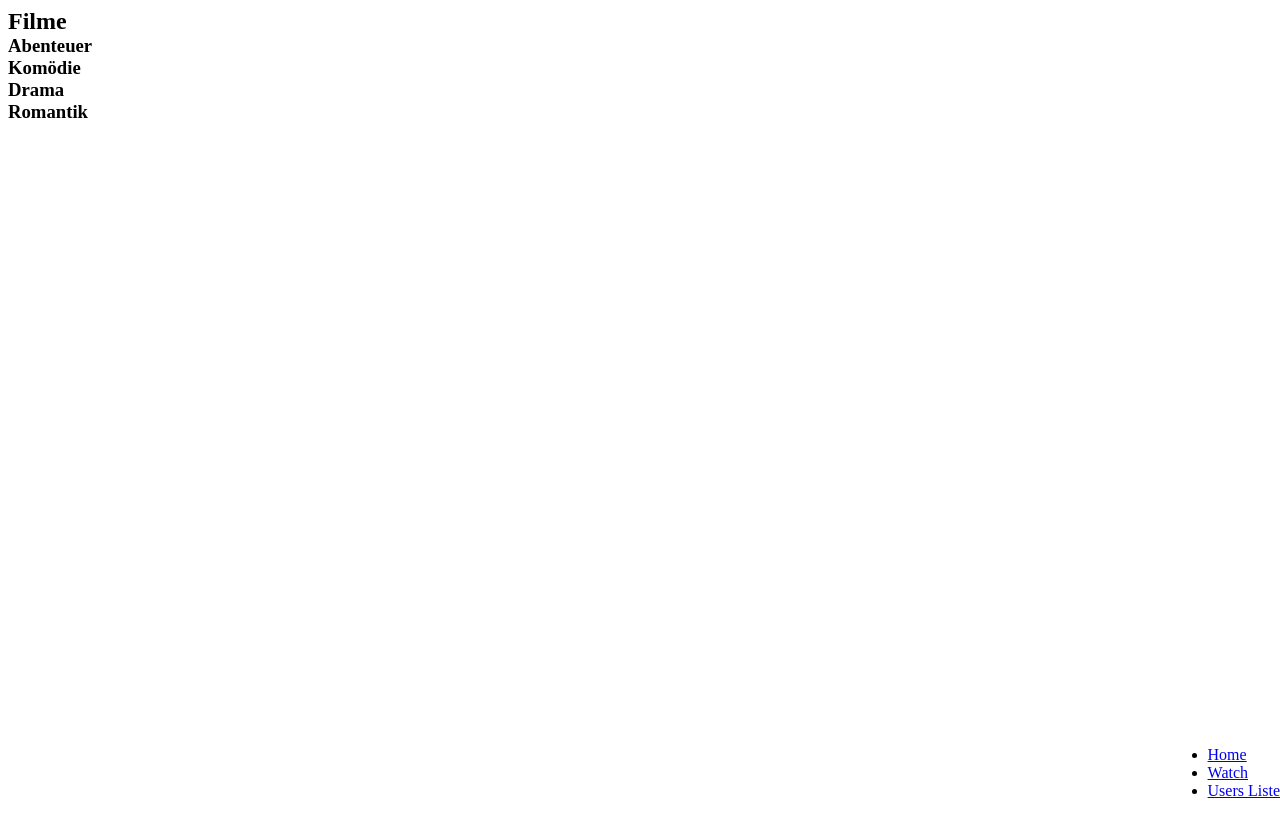
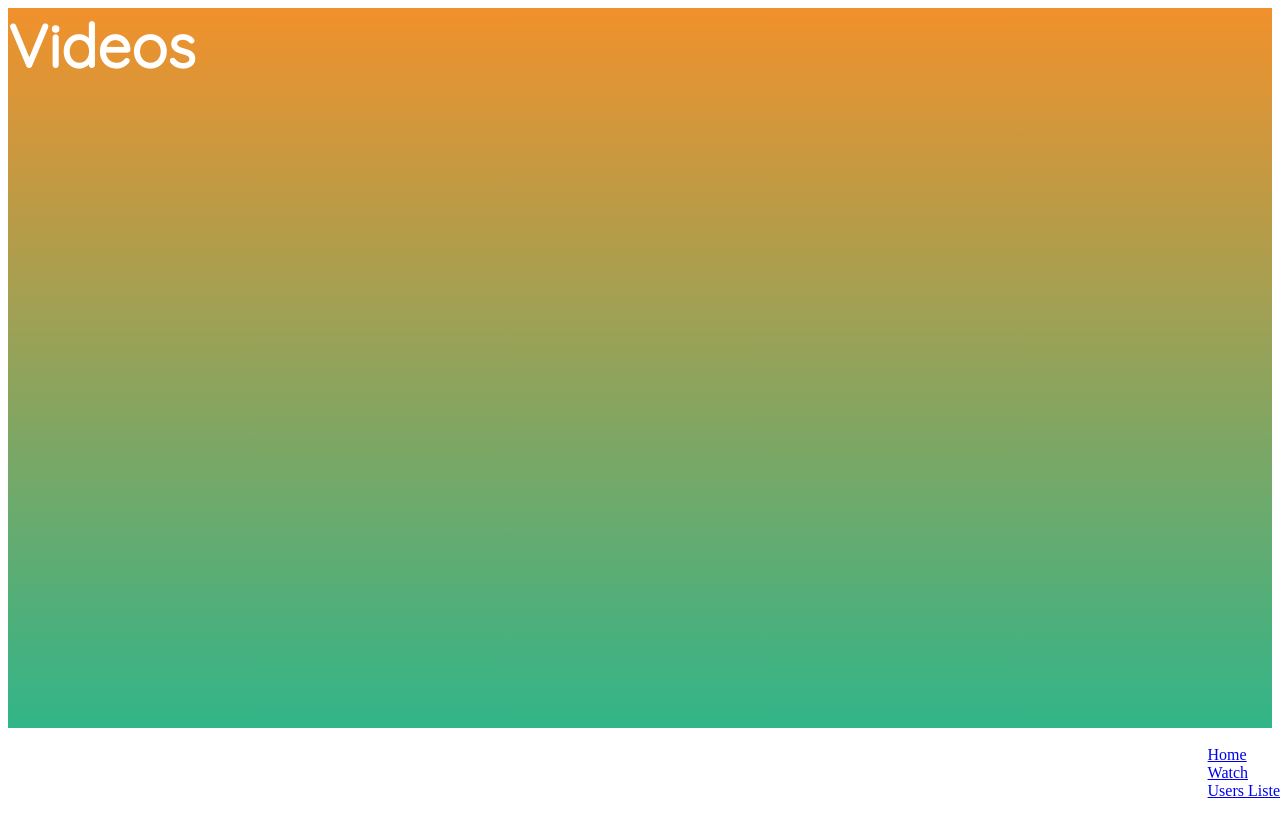
Before and after one commit to Momaritti/gera-srh, an Angular app: page /watch in a window 1280 px wide. Built offline with nearby package versions, Linux system fonts and the light colour scheme.

Commit message:
home and watch gradient styles

```diff
--- a/src/app/app.component.sass
+++ b/src/app/app.component.sass
@@ -5,6 +5,19 @@
 .routeContainer
   > *
     display: block
+
+// Gradient Function
+/// Mixin printing a linear-gradient
+/// as well as a plain color fallback
+/// and the `-webkit-` prefixed declaration
+/// @access public
+/// @param {Keyword | Angle} $direction - Linear gradient direction
+/// @param {Arglist} $color-stops - List of color-stops composing the gradient
+@mixin linear-gradient($direction, $color-stops...)
+  background: nth(nth($color-stops, 1), 1)
+  background: -webkit-linear-gradient(legacy-direction($direction), $color-stops)
+  background: linear-gradient($direction, $color-stops)
+
 
 *
   padding: 0px
@@ -23,3 +36,32 @@
   position: fixed
   bottom: 0
   right: 0
+
+*
+  padding: 0px
+  margin: 0px
+
+h1
+  font-size: $h1-size
+  color: $font-color
+  font-family: $main-font
+  text-align: right
+  padding-right: 15%
+  padding-top: 5%
+  padding-bottom: 2%
+
+h2
+  font-size: $h2-size
+  font-family: $main-font
+  color: $font-color
+h3
+  font-size: $h3-size
+  color: $font-color
+  font-family: $main-font
+p
+  font-family: $main-font
+  font-size: $main-text
+  color: $font-color
+
+li
+  list-style-type: none
--- a/src/app/home/home.component.sass
+++ b/src/app/home/home.component.sass
@@ -1,46 +1,7 @@
 @import "../variables"
+@import "../app.component.sass"
 
-/// Mixin printing a linear-gradient
-/// as well as a plain color fallback
-/// and the `-webkit-` prefixed declaration
-/// @access public
-/// @param {Keyword | Angle} $direction - Linear gradient direction
-/// @param {Arglist} $color-stops - List of color-stops composing the gradient
-@mixin linear-gradient($direction, $color-stops...)
-  background: nth(nth($color-stops, 1), 1)
-  background: -webkit-linear-gradient(legacy-direction($direction), $color-stops)
-  background: linear-gradient($direction, $color-stops)
-
-*
-  padding: 0px
-  margin: 0px
-
-h1
-  font-size: $h1-size
-  color: $font-color
-  font-family: $main-font
-  text-align: right
-  padding-right: 15%
-  padding-top: 5%
-  padding-bottom: 2%
-
-h2
-  font-size: $h2-size
-  font-family: $main-font
-  color: $font-color
-h3
-  font-size: $h3-size
-  color: $font-color
-  font-family: $main-font
-p
-  font-family: $main-font
-  font-size: $main-text
-  color: $font-color
-
-li
-  list-style-type: none
-
-div
+.first-view
   //background-color: $background-color
   background-image: linear-gradient(#e704e3, #1c8268)
 
--- a/src/app/watch/watch.component.html
+++ b/src/app/watch/watch.component.html
@@ -1,7 +1,4 @@
-<div class="first-view">
-<h2>Filme</h2>
-<h3>Abenteuer</h3>
-<h3>Komödie</h3>
-<h3>Drama</h3>
-<h3>Romantik</h3>
+<div class="watch-view">
+
+ <h2>Videos</h2>
 </div>
--- a/src/app/watch/watch.component.sass
+++ b/src/app/watch/watch.component.sass
@@ -1,2 +1,7 @@
 @import "../variables"
 @import "../app.component.sass"
+
+
+.watch-view
+  background-image: linear-gradient(#f1912c, #31b589 )
+  height: 90vh
```
